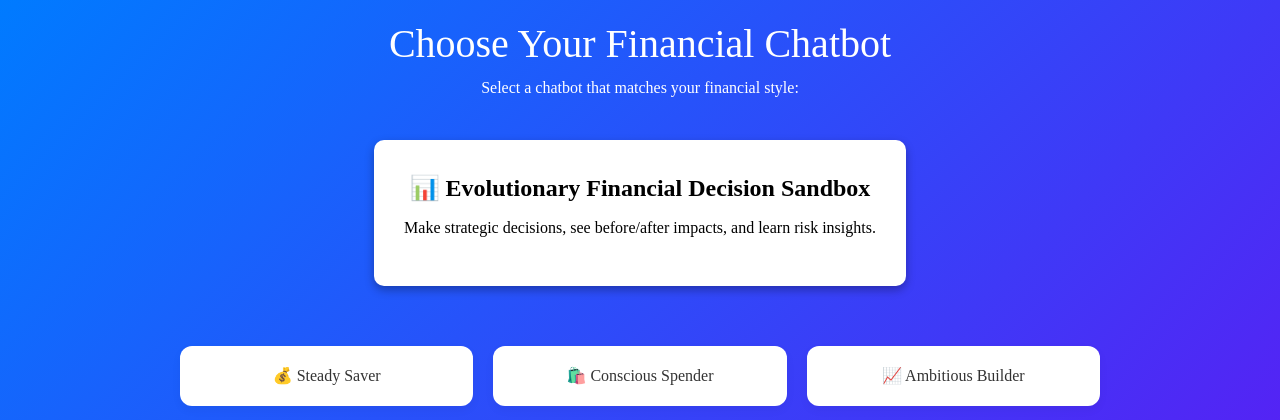
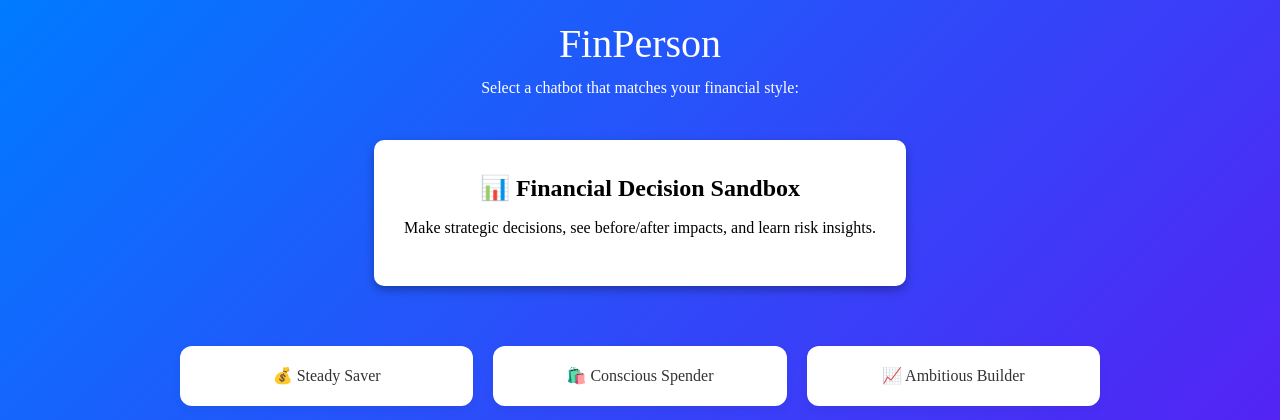
Before and after one commit to aldrichrasco/FinPerson, a Flask app: page / in a window 1280 px wide. Shown: the top 420 px of the page. Run offline with Flask 2, Linux system fonts and the light colour scheme; some libraries are stand-ins or nearby versions.

Commit message:
Update index.html

```diff
--- a/templates/index.html
+++ b/templates/index.html
@@ -3,7 +3,7 @@
 <head>
     <meta charset="UTF-8">
     <meta name="viewport" content="width=device-width, initial-scale=1.0">
-    <title>Financial Chatbots</title>
+    <title>FinPerson</title>
 
     <link rel="stylesheet" href="https://cdn.jsdelivr.net/npm/bootstrap@5.3.0/dist/css/bootstrap.min.css">
     <link rel="stylesheet" href="{{ url_for('static', filename='css/styles.css') }}">
@@ -102,13 +102,13 @@
     </style>
 </head>
 <body>
-    <h1>Choose Your Financial Chatbot</h1>
+    <h1>FinPerson</h1>
     <p>Select a chatbot that matches your financial style:</p>
 
     <div class="simulator-container">
         <a href="{{ url_for('dashboard') }}">
             <div class="simulator-card">
-                📊 Evolutionary Financial Decision Sandbox
+                📊 Financial Decision Sandbox
                 <p style="font-size: 1rem; font-weight: normal; margin-top: 10px;">Make strategic decisions, see before/after impacts, and learn risk insights.</p>
             </div>
         </a>
```
